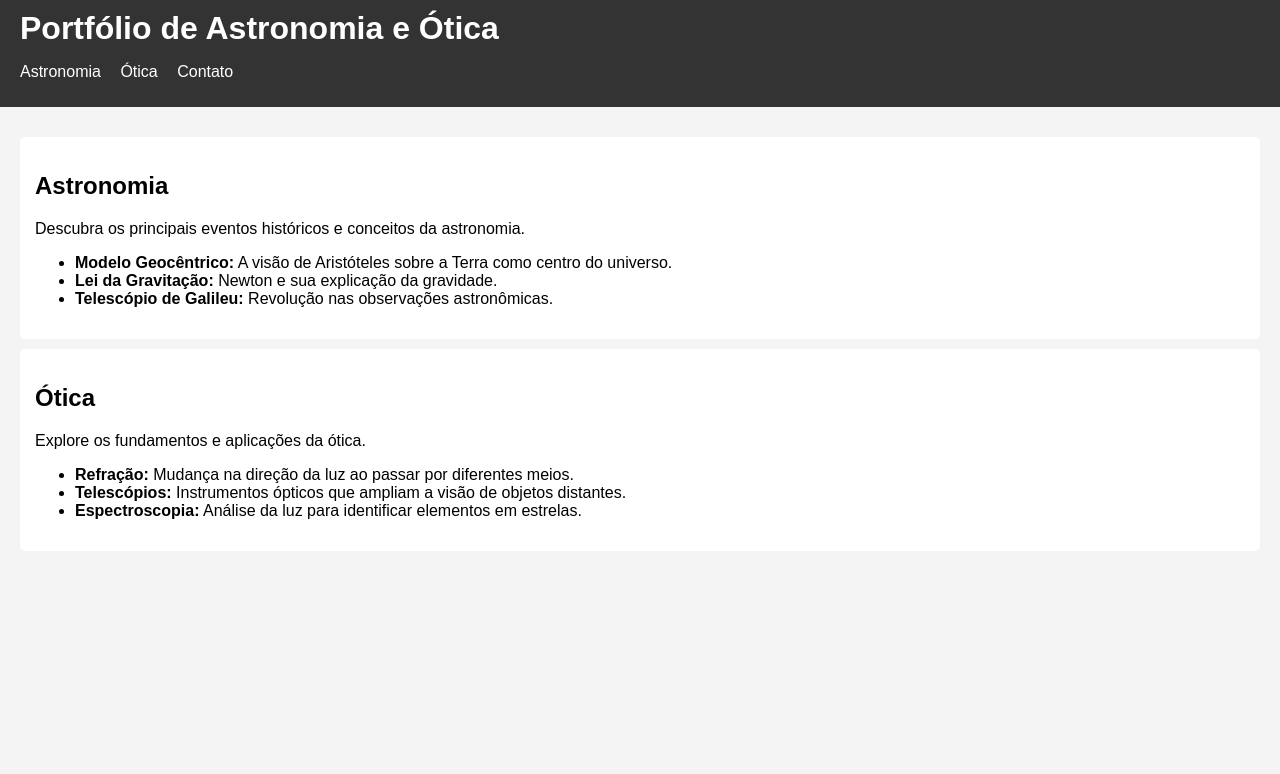
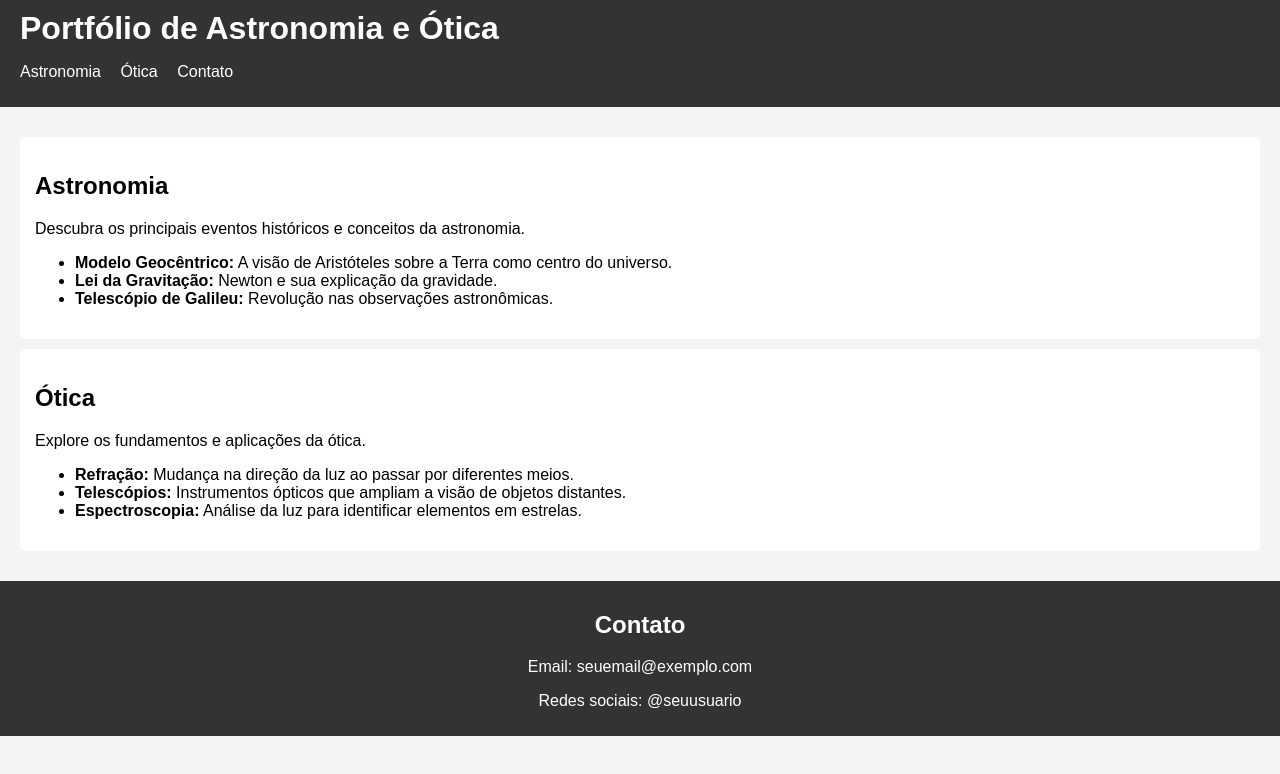
Before and after one commit to cleitonrasta69/cabecadegelo69, a plain HTML site: page index.html in a window 1280 px wide. Drawn offline with Linux system fonts and the light colour scheme.

Commit message:
Update index.html

```diff
--- a/index.html
+++ b/index.html
@@ -37,5 +37,10 @@
             </ul>
         </section>
     </main>
+     <footer id="contato">
+        <h2>Contato</h2>
+        <p>Email: seuemail@exemplo.com</p>
+        <p>Redes sociais: @seuusuario</p>
+    </footer>
 </body>
 </html>
```
